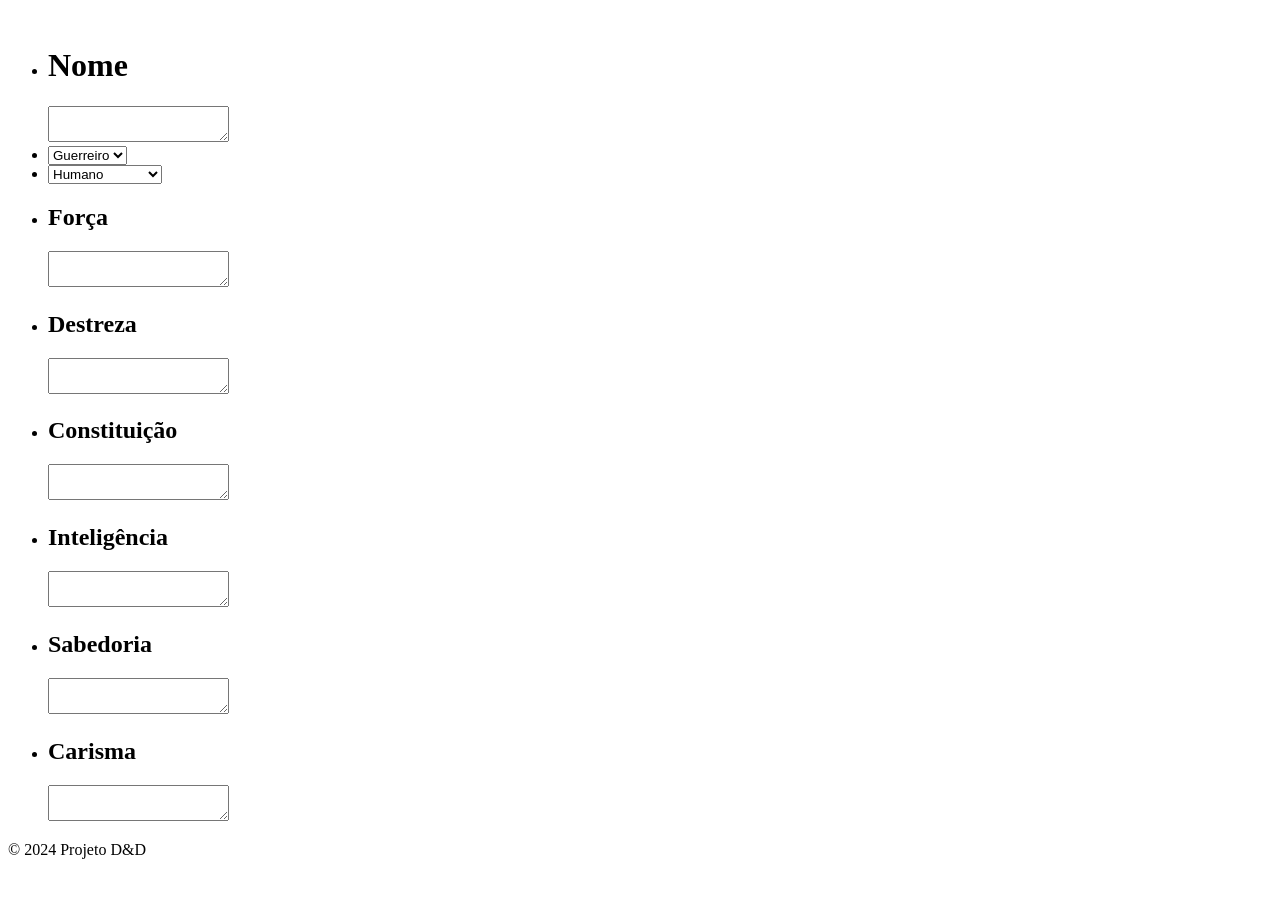
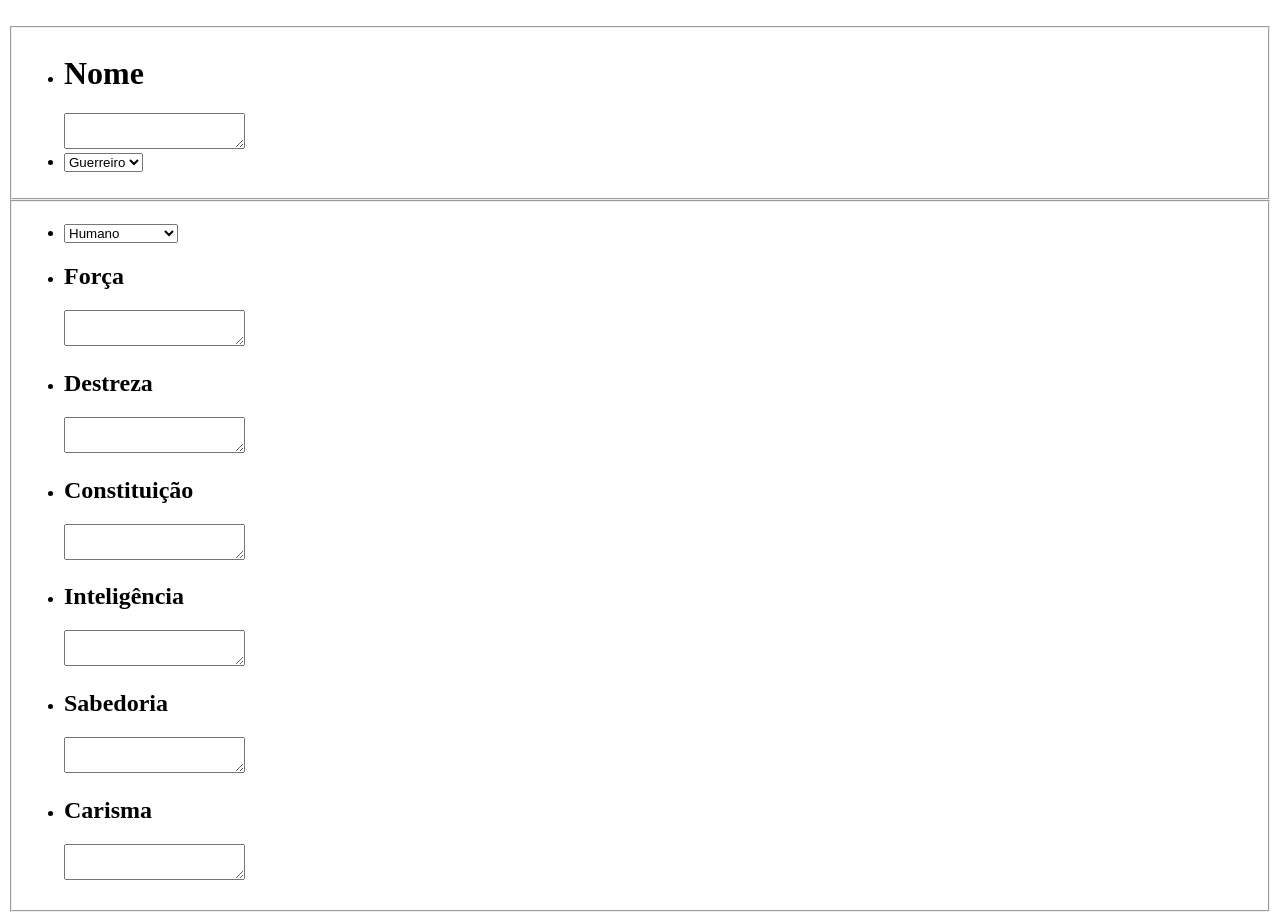
Before and after one commit to HerosJFR/ProjetoDnD, a plain HTML site: page index.html in a window 1280 px wide. Shown: the top 912 px of the page. Before the commit the page ends 875 px from the top, so only its background shows below. Drawn offline with Linux system fonts and the light colour scheme.

Commit message:
Adição do fieldset

```diff
--- a/index.html
+++ b/index.html
@@ -1,16 +1,20 @@
 <!DOCTYPE html>
 <html lang="en">
+
 <head>
     <meta charset="UTF-8">
     <meta name="viewport" content="width=device-width, initial-scale=1.0">
     <title>Document</title>
 </head>
+
 <body>
     <header>
         <img src="" alt="">
         <img src="" alt="">
     </header>
+
     <body>
+        <fieldset>
             <ul>
                 <li>
                     <h1>Nome</h1><textarea name="nome" id="nome"></textarea>
@@ -24,6 +28,10 @@
                         <option value="Bárbaro">Bárbaro</option>
                     </select>
                 </li>
+            </ul>
+        </fieldset>
+        <fieldset>
+            <ul>
                 <li>
                     <select name="Raça" id="raca">
                         <option value="Humano">Humano</option>
@@ -58,6 +66,7 @@
                     <h2>Carisma</h2>
                     <textarea name="Carisma" id="carisma"></textarea>
                 </li>
+        </fieldset>
         </ul>
     </body>
     <footer>
@@ -66,4 +75,5 @@
 
 
 </body>
+
 </html>
```
Lines whose indentation alone changed are shown as unchanged.
